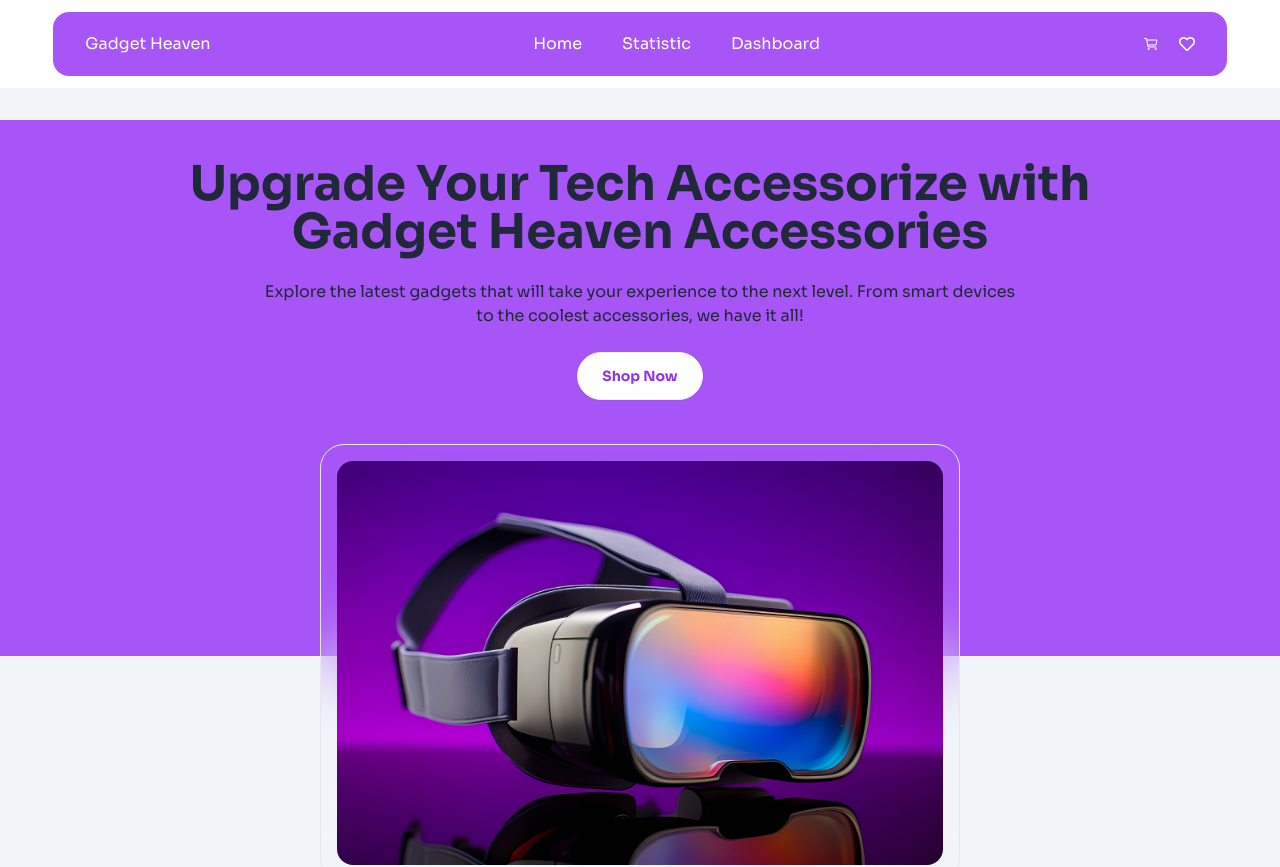
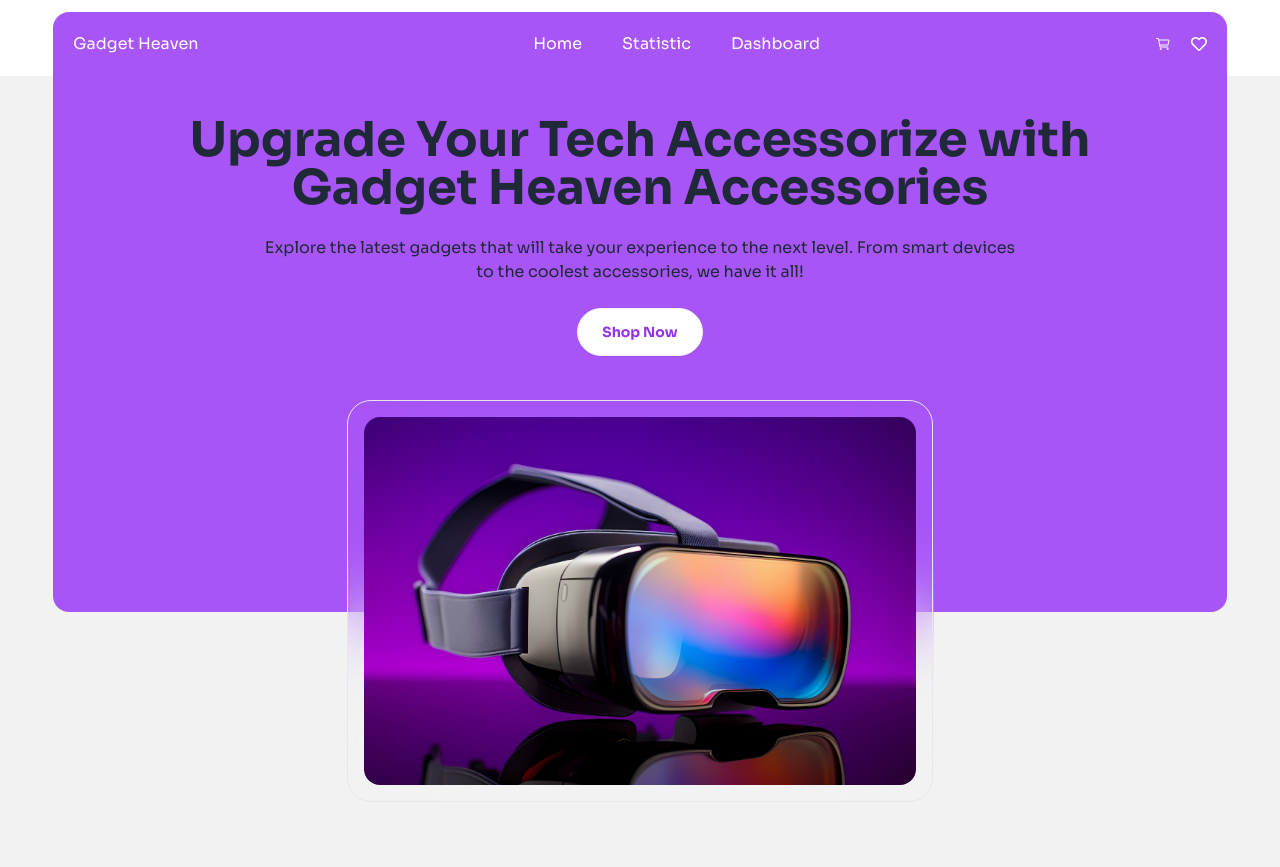
Before and after one commit to KI-Anik/a8-gadget-store, a React (Vite) app: page / in a window 1280 px wide. Shown: the top 867 px of the page. Built offline with nearby package versions, Linux system fonts and the light colour scheme.

Commit message:
navbar bgColor condional changing on routes & shop now btn Linked done

```diff
--- a/src/components/Home/Banner.jsx
+++ b/src/components/Home/Banner.jsx
@@ -1,14 +1,15 @@
 import React from 'react';
+import { Link } from 'react-router-dom';
 
 const Banner = () => {
     return (
         <div>
 
-            <div className='text-center space-y-6 bg-purple-500 pb-64 pt-10'>
+            <div className='text-center space-y-6 bg-purple-500 pb-64 pt-10 rounded-b-2xl'>
 
                 <h1 className='text-5xl font-bold'>Upgrade Your Tech Accessorize with <br /> Gadget Heaven Accessories</h1>
                 <p className='font-xl'>Explore the latest gadgets that will take your experience to the next level. From smart devices <br /> to the coolest accessories, we have it all!</p>
-                <button className='btn bg-white text-purple-600 rounded-full px-6 font-bold'>Shop Now</button>
+                <Link to={'/dashboard'} className='btn bg-white text-purple-600 rounded-full px-6 font-bold'>Shop Now</Link>
             </div>
 
             {/* Image section start */}
--- a/src/components/Home/Home.jsx
+++ b/src/components/Home/Home.jsx
@@ -4,7 +4,7 @@ import AllProducts from '../AllProducts/AllProducts';
 
 const Home = () => {
     return (
-        <div className='bg-slate-100 py-8'>
+        <div className='w-11/12 mx-auto'>
             <Banner></Banner>
             <AllProducts></AllProducts>
         </div>
--- a/src/components/Navbar/Navbar.jsx
+++ b/src/components/Navbar/Navbar.jsx
@@ -1,13 +1,15 @@
 import React from 'react';
 import { IoCartOutline } from 'react-icons/io5';
 import { FaRegHeart } from 'react-icons/fa';
-import { NavLink } from 'react-router-dom';
+import { NavLink, useLocation } from 'react-router-dom';
 
 const Navbar = () => {
+    const {pathname} = useLocation()
+
     return (
-        <div className='bg-purple-500 text-white w-11/12 mx-auto rounded-2xl'>
+        <div className={`w-11/12 mx-auto ${pathname === '/' ? "bg-purple-500 text-white rounded-t-2xl" : ""}`}>
 
-            <div className='flex justify-between items-center m-3 p-5 '>
+            <div className='flex justify-between items-center mt-3 p-5 '>
                 <h1>Gadget Heaven</h1>
                 <div className='flex gap-10'>
                     <NavLink to={'/'}>Home</NavLink>
```
